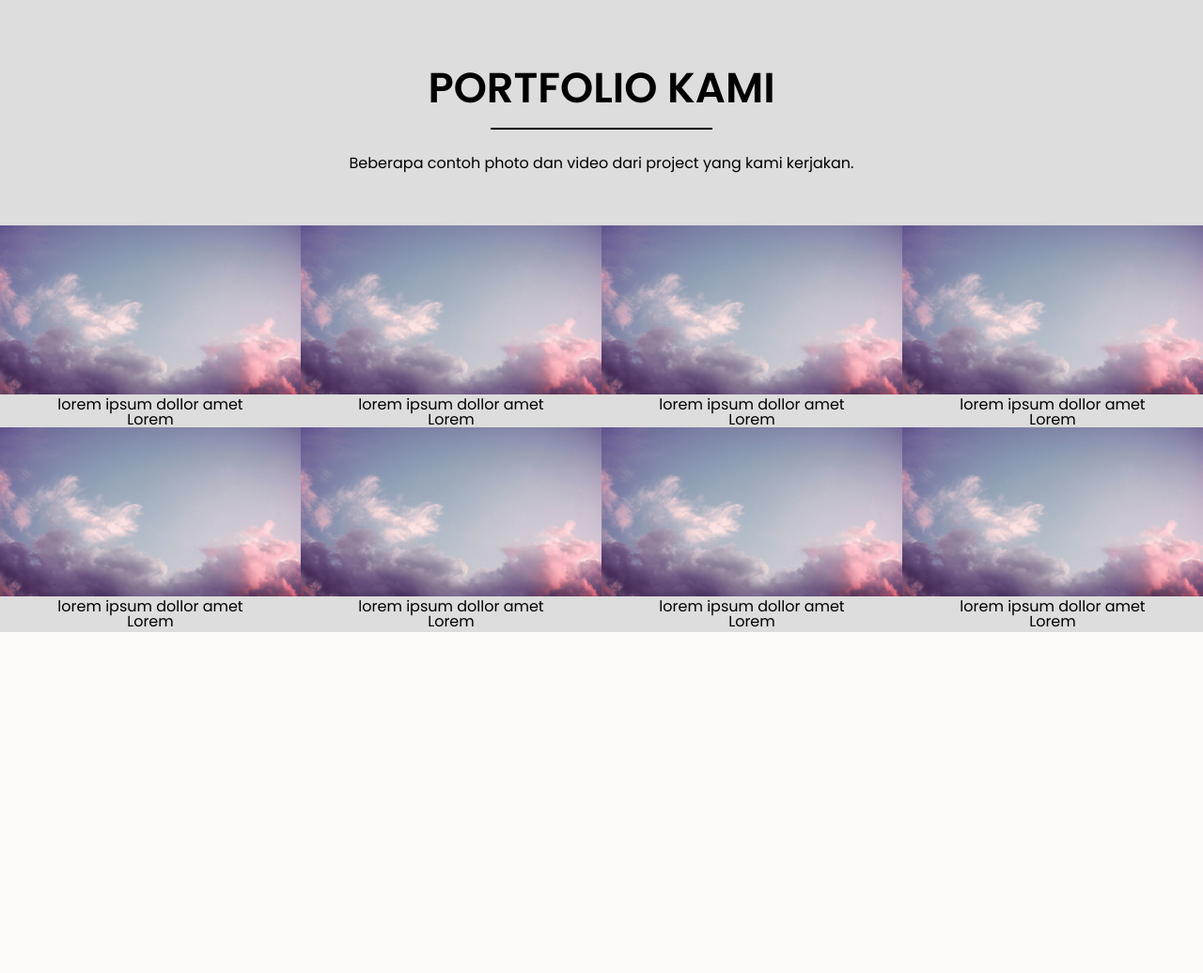
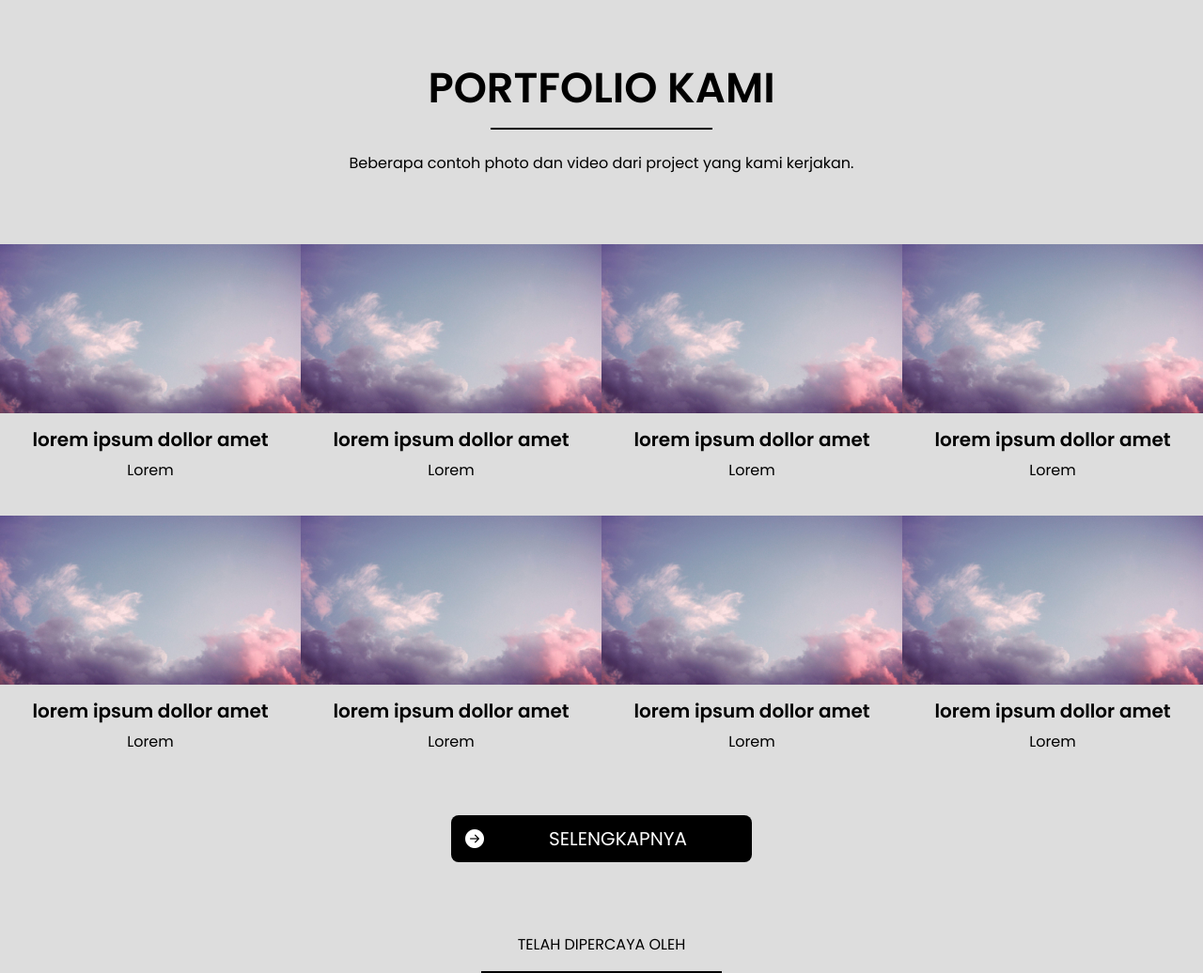
Before and after one commit to do-zoo/suaraproduction, a PHP site: page / in a window 1280 px wide. Shown: the part 3784-4820 px from the top of the page at 94% size. Before the commit the page ends 4457 px from the top, so only its background shows below. Run offline with PHP 8.4, Linux system fonts and the light colour scheme; some libraries are stand-ins or nearby versions.

Commit message:
bismillah

```diff
--- a/css/style.css
+++ b/css/style.css
@@ -377,7 +377,7 @@ header:after {
     padding: 0 0 20px;
 }
 
-.description .button-align {
+.button-align {
     width: 25%;
     background-color: black;
     padding: 15px;
@@ -387,7 +387,9 @@ header:after {
     transition: .5s;
 }
 
-.description .button-align:hover {
+
+
+.button-align:hover {
     background-color: #666;
     border-radius: 5px;
 }
@@ -515,13 +517,18 @@ a.button.has-icon {
 }
 
 /* portfolio */
+.portfolio-bar {
+    padding-bottom: 30px;
+}
+
 .portfolio .description {
     padding-bottom: 30px;
 }
 
 .portfolio-content {
     display: grid;
-    grid-template-columns: repeat(4, minmax(250px, 1fr));
+    grid-template-columns: repeat(4, minmax(225px, 1fr));
+    margin-bottom: 50px;
 }
 
 .image-hover {
@@ -557,6 +564,30 @@ a.button.has-icon {
 }
 
 
+.portfolio-thumb {
+    margin: 20px 0;
+}
+
+.portfolio-thumb>* {
+    margin: 0 0 15px;
+}
+
+.portfolio-thumb h4 {
+    font-size: 20px;
+    font-weight: 600;
+}
+
+.portfolio-thumb {}
+
+
+
+
+
+
+.client-brand {
+    margin: 50px auto;
+}
+
 /* RESPONSIVE */
 
 @media (max-width: 1240px) {
@@ -578,7 +609,7 @@ a.button.has-icon {
         font-size: 4rem;
     }
 
-    .description .button-align {
+    .button-align {
         width: 30%;
         padding: 15px;
     }
@@ -652,7 +683,7 @@ a.button.has-icon {
         font-size: 3rem;
     }
 
-    .description .button-align {
+    .button-align {
         width: 35%;
         padding: 12px;
         border-radius: 6px;
@@ -666,6 +697,9 @@ a.button.has-icon {
         font-size: 1.2rem;
     }
 
+    .portfolio-content {
+        grid-template-columns: repeat(3, minmax(225px, 1fr));
+    }
 }
 
 @media (max-width:768px) {
@@ -683,7 +717,7 @@ a.button.has-icon {
         font-size: 2rem;
     }
 
-    .description .button-align {
+    .button-align {
         width: 220px;
         padding: 10px;
         border-radius: 6px;
@@ -697,4 +731,8 @@ a.button.has-icon {
     .product-bar {
         grid-template-columns: repeat(1, 1fr);
     }
+
+    .portfolio-content {
+        grid-template-columns: repeat(1, minmax(225px, 1fr));
+    }
 }
--- a/index.html
+++ b/index.html
@@ -327,6 +327,18 @@
                             <span>Lorem</span>
                         </section>
                     </div>
+                    <div class="button-align"> <a class="button has-icon button-left" href="#">
+                        <span class="icon-arrow-right bi bi-arrow-right-circle-fill"></span>
+                        <span>SELENGKAPNYA</span>
+                    </a></div>
+                </div>
+            </div>
+
+            <div class="client-brand">
+                <div class="client-description">
+                    <h1>TELAH DIPERCAYA OLEH</h1>
+                    <div class="border"></div>
+                    <p></p>
                 </div>
             </div>
         </div>
--- a/js/scirpt.js
+++ b/js/scirpt.js
@@ -25,22 +25,30 @@ spanImage[i].style.paddingRight = paddingX + 'px';
 spanImage[i].style.paddingTop = paddingY + 'px';
 spanImage[i].style.paddingBottom = paddingY + 'px';
 spanImage[i].style.transform = 'translateX' + '(' + '-' + lebarImage + 'px'+')';
-
 }
 
 
 window.addEventListener('resize', function(){
-let lebarImage = imageThumb.getBoundingClientRect().width;
-let tinggiImage = imageThumb.offsetHeight;
-let paddingX = (lebarImage/2) - (lebarSpan/2);
-let paddingY = (tinggiImage /2) - (tinggiSpan/2);
+    for (let i = 0; i < spanImage.length; i++) {
+        let lebarImage = imageThumb.getBoundingClientRect().width;
+        let tinggiImage = imageThumb.offsetHeight;
+        let lebarSpan = spanImage[i].getBoundingClientRect().width;
+        let tinggiSpan = spanImage[i].offsetHeight;
+        let paddingX = (lebarImage/2) - (lebarSpan/2);
+        let paddingY = (tinggiImage/2) - (tinggiSpan/2);
 
-spanImage.forEach(element => {
-    element.style.paddingLeft = paddingX +'px';
-    element.style.paddingRight = paddingX +'px';
-    element.style.paddingTop = paddingY +'px';
-    element.style.paddingBottom = paddingY +'px';
-    element.style.transform = 'translateX'+'('+'-'+lebarImage+'px'+')';
-});
+        spanImage[i].style.paddingLeft = paddingX + 'px';
+        spanImage[i].style.paddingRight = paddingX + 'px';
+        spanImage[i].style.paddingTop = paddingY + 'px';
+        spanImage[i].style.paddingBottom = paddingY + 'px';
+        spanImage[i].style.transform = 'translateX' + '(' + '-' + lebarImage + 'px'+')';
+        };
+// spanImage.forEach(element => {
+//     element.style.paddingLeft = paddingX +'px';
+//     element.style.paddingRight = paddingX +'px';
+//     element.style.paddingTop = paddingY +'px';
+//     element.style.paddingBottom = paddingY +'px';
+//     element.style.transform = 'translateX'+'('+'-'+lebarImage+'px'+')';
+// });
 
 });
```
